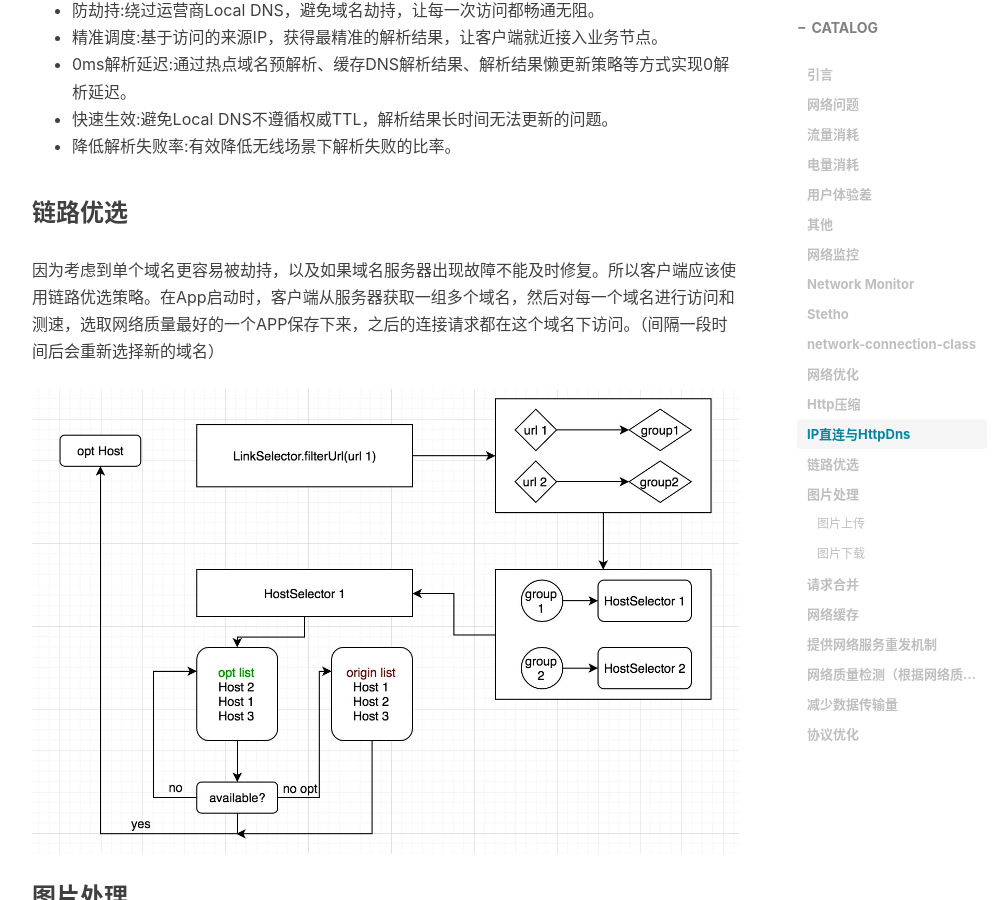
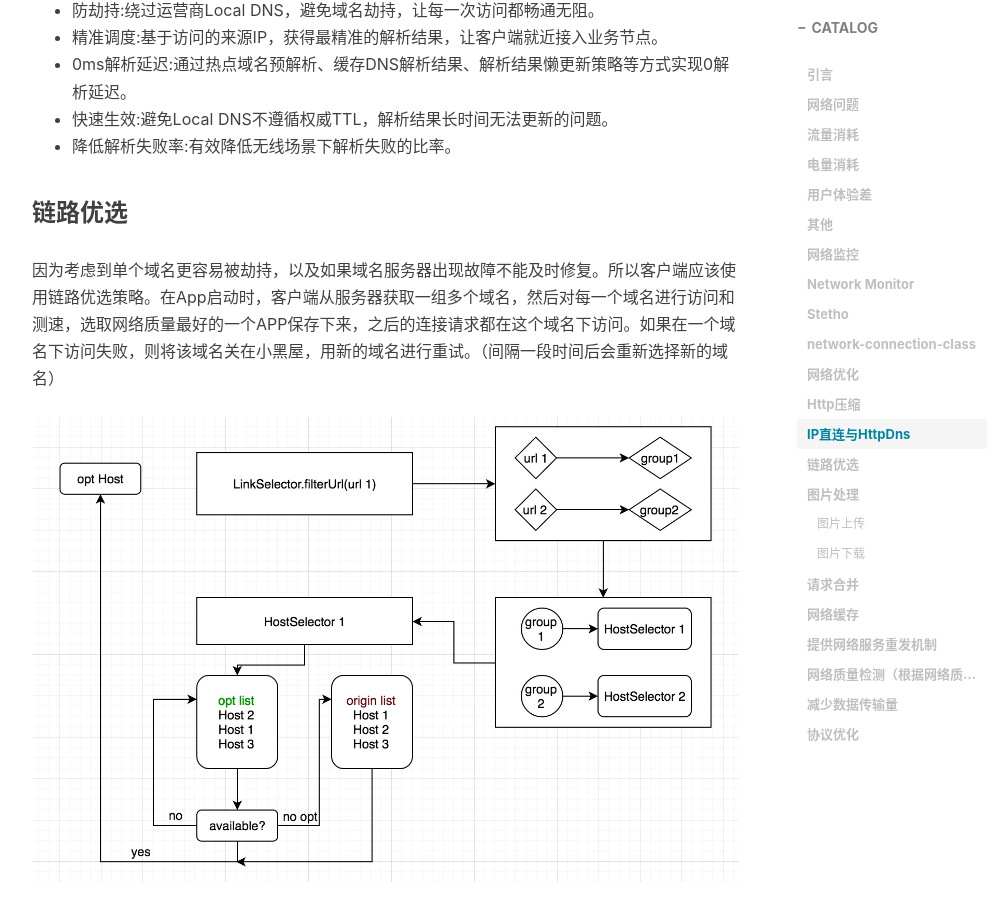
Before and after one commit to Leiluojun/Leiluojun.github.io, a Jekyll site: the page built from _posts/2017-04-24-y3.markdown, in a window 1280 px wide and 900 px high, scrolled down 4650 px. Shown: the whole window, without its empty margins (233-1240 px from the left). Built offline with Jekyll 4.4.1, drawn with Linux system fonts in a browser that asks for light colours; nearby versions of some CDN libraries; comment, search, counter and statistics services are not loaded.

Commit message:
链路优选

```diff
--- a/_posts/2017-04-24-y3.markdown
+++ b/_posts/2017-04-24-y3.markdown
@@ -89,7 +89,7 @@ DNS解析的失败率占联网失败中很大一种，而且首次域名解析
 
 
 ### 链路优选
-因为考虑到单个域名更容易被劫持，以及如果域名服务器出现故障不能及时修复。所以客户端应该使用链路优选策略。在App启动时，客户端从服务器获取一组多个域名，然后对每一个域名进行访问和测速，选取网络质量最好的一个APP保存下来，之后的连接请求都在这个域名下访问。（间隔一段时间后会重新选择新的域名）
+因为考虑到单个域名更容易被劫持，以及如果域名服务器出现故障不能及时修复。所以客户端应该使用链路优选策略。在App启动时，客户端从服务器获取一组多个域名，然后对每一个域名进行访问和测速，选取网络质量最好的一个APP保存下来，之后的连接请求都在这个域名下访问。如果在一个域名下访问失败，则将该域名关在小黑屋，用新的域名进行重试。（间隔一段时间后会重新选择新的域名）
 ![](/image/2017-4-24/network4.png)
 
 ### 图片处理
```
